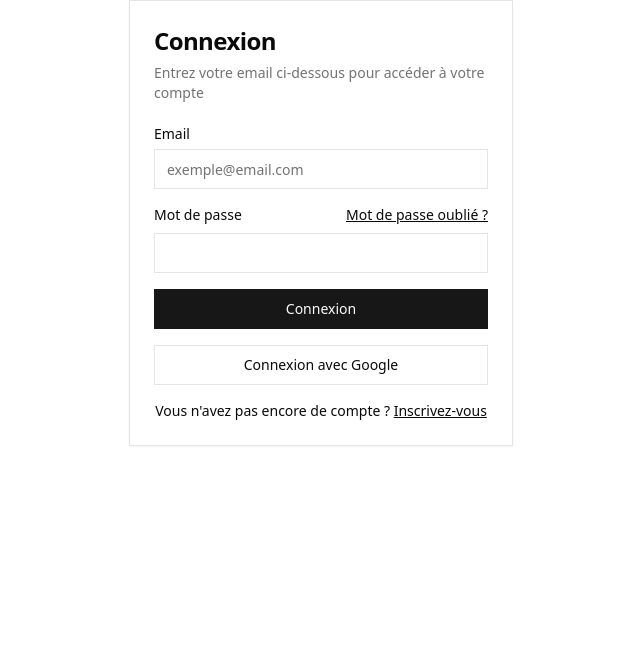
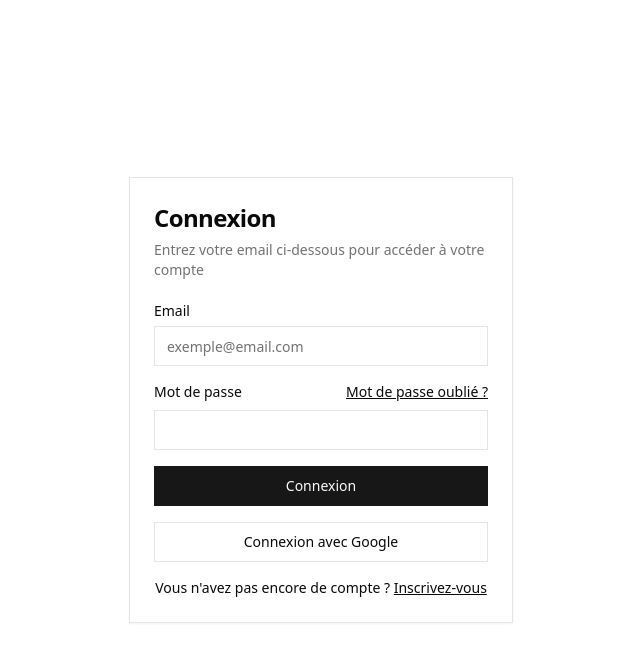
Before and after one commit to diogojorgebasso/recapeps-platform, a React (Vite) app: page /login in a window 1280 px wide. Shown: the top 662 px of the page, without its empty margins (319-959 px from the left). Built offline with nearby package versions, Linux system fonts and the light colour scheme; no server answers.

Commit message:
ui: centralized login form

```diff
--- a/src/pages/Login.tsx
+++ b/src/pages/Login.tsx
@@ -47,6 +47,7 @@ export default function Login() {
     };
 
     return (
+        <div className="flex h-screen w-full items-center">
             <Card className="mx-auto max-w-sm">
                 <CardHeader>
                     <CardTitle className="text-2xl">Connexion</CardTitle>
@@ -107,5 +108,6 @@ export default function Login() {
                     </div>
                 </CardContent>
             </Card>
+        </div>
     );
 }
```
Lines whose indentation alone changed are shown as unchanged.
